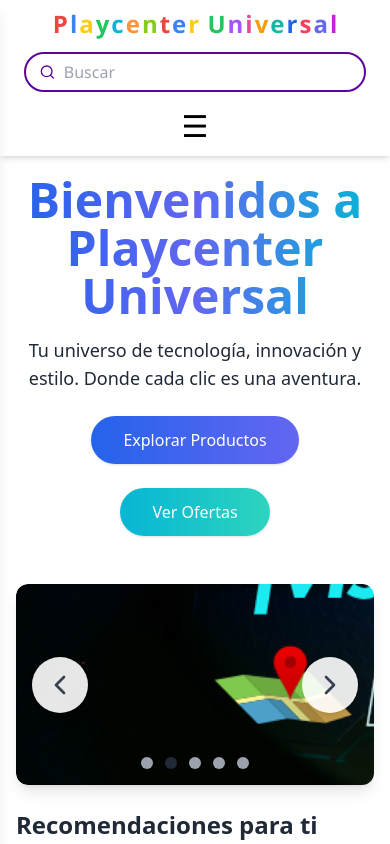
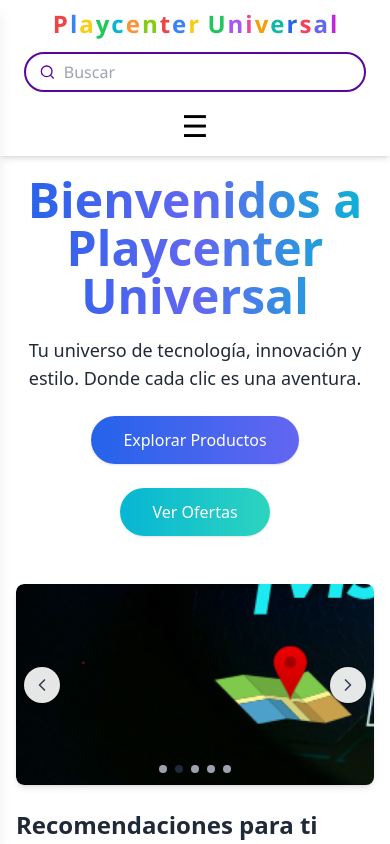
Before and after one commit to Arisleidy07/Playcenter-Universal, a React (Vite) app: page / in a window 390 px wide. Shown: the top 844 px of the page. Built offline with nearby package versions, Linux system fonts and the light colour scheme.

Commit message:
Slider mediano con autoplay, responsive y navegación suave

```diff
--- a/src/components/SliderAnuncios.jsx
+++ b/src/components/SliderAnuncios.jsx
@@ -38,7 +38,7 @@ const anuncios = [
 function SliderAnuncios() {
   const [index, setIndex] = useState(0);
   const timeoutRef = useRef(null);
-  const delay = 4000; // 4 segundos entre slides
+  const delay = 4000;
 
   const resetTimeout = () => {
     if (timeoutRef.current) clearTimeout(timeoutRef.current);
@@ -67,8 +67,8 @@ function SliderAnuncios() {
 
   return (
     <div
-      className="relative mx-auto my-6 max-w-[1280px] w-full overflow-hidden rounded-xl shadow-lg"
-      style={{ aspectRatio: "16 / 9", maxHeight: "720px" }}
+      className="relative mx-auto my-6 max-w-[640px] w-full overflow-hidden rounded-lg shadow-md"
+      style={{ aspectRatio: "16 / 9", maxHeight: "360px" }}
       onMouseEnter={resetTimeout}
       onMouseLeave={() => {
         timeoutRef.current = setTimeout(() => {
@@ -96,7 +96,7 @@ function SliderAnuncios() {
               <img
                 src={item.img}
                 alt={`Anuncio ${item.id}`}
-                className="w-full h-full object-cover rounded-xl"
+                className="w-full h-full object-cover rounded-lg"
                 loading="lazy"
               />
             </a>
@@ -110,7 +110,7 @@ function SliderAnuncios() {
               <img
                 src={item.img}
                 alt={`Anuncio ${item.id}`}
-                className="w-full h-full object-cover rounded-xl"
+                className="w-full h-full object-cover rounded-lg"
                 loading="lazy"
               />
             </Link>
@@ -121,26 +121,26 @@ function SliderAnuncios() {
       {/* Flechas */}
       <button
         onClick={handlePrev}
-        className="absolute top-1/2 left-4 transform -translate-y-1/2 bg-white/90 hover:bg-white rounded-full p-3 shadow-lg z-10"
+        className="absolute top-1/2 left-2 transform -translate-y-1/2 bg-white/90 hover:bg-white rounded-full p-2 shadow z-10"
         aria-label="Anterior"
       >
-        <ChevronLeft className="text-gray-700 w-8 h-8" />
+        <ChevronLeft className="text-gray-700 w-5 h-5" />
       </button>
 
       <button
         onClick={handleNext}
-        className="absolute top-1/2 right-4 transform -translate-y-1/2 bg-white/90 hover:bg-white rounded-full p-3 shadow-lg z-10"
+        className="absolute top-1/2 right-2 transform -translate-y-1/2 bg-white/90 hover:bg-white rounded-full p-2 shadow z-10"
         aria-label="Siguiente"
       >
-        <ChevronRight className="text-gray-700 w-8 h-8" />
+        <ChevronRight className="text-gray-700 w-5 h-5" />
       </button>
 
       {/* Dots */}
-      <div className="absolute bottom-4 left-1/2 transform -translate-x-1/2 flex space-x-3">
+      <div className="absolute bottom-3 left-1/2 transform -translate-x-1/2 flex space-x-2">
         {anuncios.map((_, idx) => (
           <button
             key={idx}
-            className={`w-3 h-3 rounded-full ${
+            className={`w-2 h-2 rounded-full ${
               idx === index ? "bg-gray-800" : "bg-gray-400"
             }`}
             aria-label={`Ir al slide ${idx + 1}`}
```
